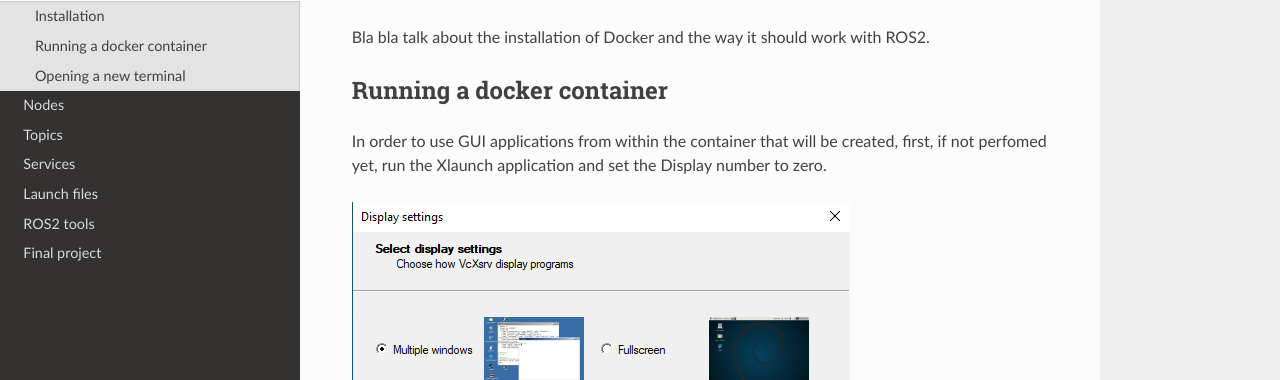
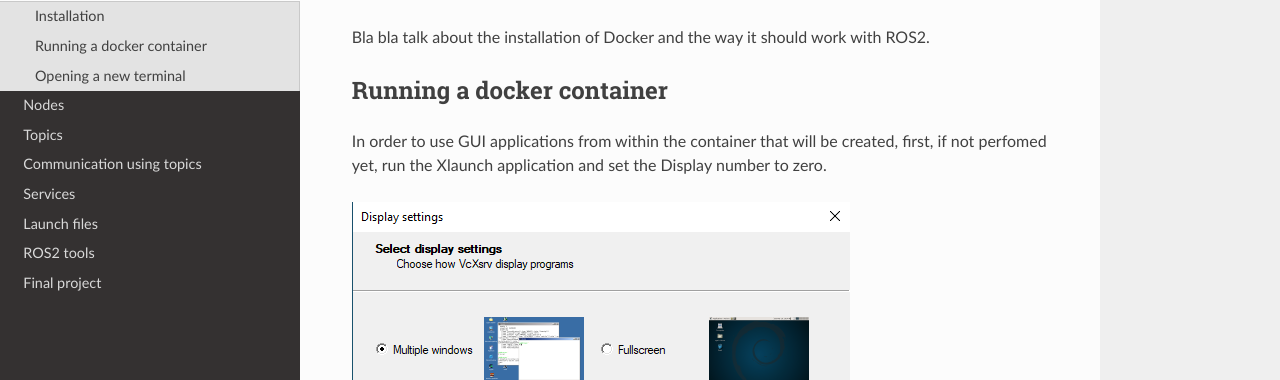
Before and after one commit to AlexCC93/readthedocs_test, a Sphinx documentation site: the page built from docs/source/Installation.rst, in a window 1280 px wide. Shown: the part 190-570 px from the top of the page. Built offline with Sphinx 7.4.7 and the Read the Docs theme 2.0.0, drawn with Linux system fonts in a browser that asks for light colours; pages that are not in the unit, such as notebooks, are missing from menus.

Commit message:
updating pages names2

```diff
--- a/docs/source/Communication using topics.rst
+++ b/docs/source/Communication using topics.rst
@@ -1,7 +1,7 @@
 Communication using topics
 ==========================
 
-.. _com_with_topics:
+.. _communication using topics:
 
 Writting a custom publisher node
 --------------------------------
--- a/docs/source/index.rst
+++ b/docs/source/index.rst
@@ -16,7 +16,7 @@
    Configuring environment (workspace and packages)
    Nodes
    Topics
-   Communication using Topics
+   Communication using topics
    Services
    Launch files
    ROS2 tools
```
